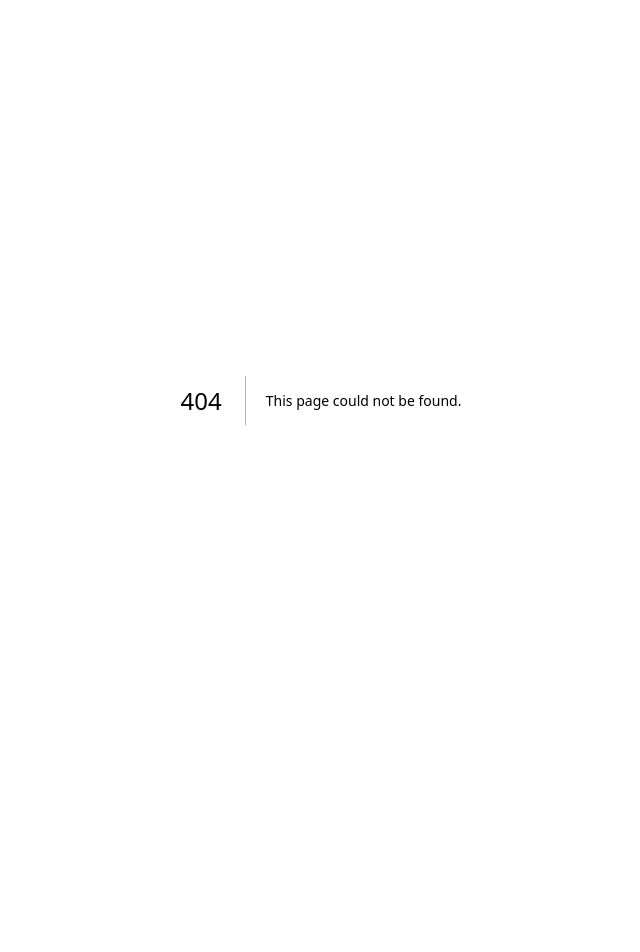
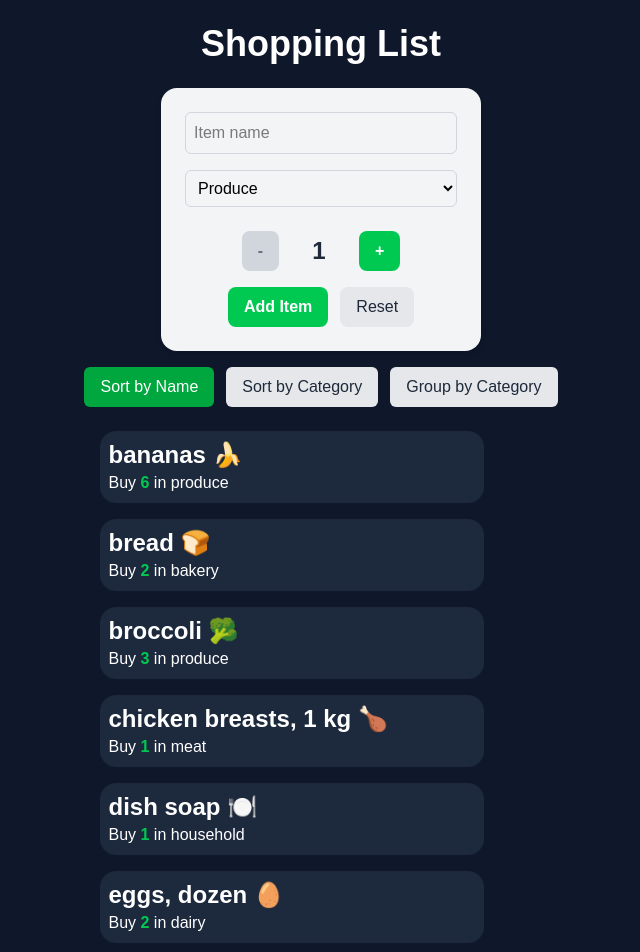
Before and after one commit to itzaidan/cprg306-assignments, a Next.js app: page /week-7 in a window 1280 px wide. Before the commit this address had no page. Shown: the top 952 px of the page, without its empty margins (319-959 px from the left). Before the commit the page ends 800 px from the top, so only its background shows below. Built offline with nearby package versions, Linux system fonts and the light colour scheme.

Commit message:
feat: week 7 add item to shopping list

```diff
--- a/app/page.js
+++ b/app/page.js
@@ -14,6 +14,7 @@ export default function Home() {
       <br />
       <Link href="/week-6">Week 6</Link>
       <br />
+      <Link href="/week-7">Week 7</Link>
     </main>
   );
 }
--- /dev/null
+++ b/app/week-7/item-list.js
@@ -0,0 +1,97 @@
+"use client";
+import { useState } from "react";
+import Item from "./item";
+
+export default function ItemList({ items = [] }) {
+  const [sortBy, setSortBy] = useState("name");
+  let content;
+
+  if (sortBy === "grouped") {
+    const grouped = items.reduce((acc, item) => {
+      const category = item.category;
+      if (!acc[category]) acc[category] = [];
+      acc[category].push(item);
+      return acc;
+    }, {});
+
+    const sortedCategories = Object.keys(grouped).sort();
+
+    content = sortedCategories.map((category) => {
+      const itemsCopy = [...grouped[category]];
+      const itemsSorted = itemsCopy.sort((a, b) =>
+        a.name.localeCompare(b.name)
+      );
+      return (
+        <div key={category} className="mb-4">
+          <h2 className="text-lg font-semibold capitalize mb-2">{category}</h2>
+          <ul className="space-y-2">
+            {itemsSorted.map((item) => (
+              <li key={item.id}>
+                <Item {...item} />
+              </li>
+            ))}
+          </ul>
+        </div>
+      );
+    });
+  } else {
+    const sortedItems = [...items].sort((a, b) => {
+      if (sortBy === "name") {
+        return a.name.localeCompare(b.name);
+      } else if (sortBy === "category") {
+        return a.category.localeCompare(b.category);
+      }
+      return 0;
+    });
+
+    content = (
+      <ul className="space-y-2">
+        {sortedItems.map((item) => (
+          <li key={item.id}>
+            <Item {...item} />
+          </li>
+        ))}
+      </ul>
+    );
+  }
+
+  return (
+    <div className="p-4">
+      <div className="flex flex-wrap gap-3 mb-6">
+        <button
+          onClick={() => setSortBy("name")}
+          className={`px-4 py-2 rounded-md font-medium transition-colors duration-200 ${
+            sortBy === "name"
+              ? "bg-green-600 text-white"
+              : "bg-gray-200 text-gray-800 hover:bg-gray-300"
+          }`}
+        >
+          Sort by Name
+        </button>
+
+        <button
+          onClick={() => setSortBy("category")}
+          className={`px-4 py-2 rounded-md font-medium transition-colors duration-200 ${
+            sortBy === "category"
+              ? "bg-green-600 text-white"
+              : "bg-gray-200 text-gray-800 hover:bg-gray-300"
+          }`}
+        >
+          Sort by Category
+        </button>
+
+        <button
+          onClick={() => setSortBy("grouped")}
+          className={`px-4 py-2 rounded-md font-medium transition-colors duration-200 ${
+            sortBy === "grouped"
+              ? "bg-green-600 text-white"
+              : "bg-gray-200 text-gray-800 hover:bg-gray-300"
+          }`}
+        >
+          Group by Category
+        </button>
+      </div>
+      {content}
+    </div>
+  );
+}
--- /dev/null
+++ b/app/week-7/item.js
@@ -0,0 +1,8 @@
+export default function Item({ name, quantity, category }) {
+    return (
+        <div className="p-2 m-4 bg-slate-800 max-w-sm rounded-2xl">
+            <h2 className="font-bold text-2xl">{name}</h2>
+            <p>Buy <span className="font-bold text-green-500">{quantity}</span> in {category}</p>
+        </div>
+    );
+}
--- /dev/null
+++ b/app/week-7/items.json
@@ -0,0 +1,74 @@
+[
+  {
+    "id": "1h2GJKH12gkHG31h1H",
+    "name": "milk, 4 L 🥛",
+    "quantity": 1,
+    "category": "dairy"
+  },
+  {
+    "id": "2KJH3k2j3H1k2J3K1H",
+    "name": "bread 🍞",
+    "quantity": 2,
+    "category": "bakery"
+  },
+  {
+    "id": "3h2KJH3k2j3H1k2J3",
+    "name": "eggs, dozen 🥚",
+    "quantity": 2,
+    "category": "dairy"
+  },
+  {
+    "id": "4k2J3K1H2GJKH12gk",
+    "name": "bananas 🍌",
+    "quantity": 6,
+    "category": "produce"
+  },
+  {
+    "id": "5H1h1H2KJH3k2j3H",
+    "name": "broccoli 🥦",
+    "quantity": 3,
+    "category": "produce"
+  },
+  {
+    "id": "6H1k2J3K1H2GJKH1",
+    "name": "chicken breasts, 1 kg 🍗",
+    "quantity": 1,
+    "category": "meat"
+  },
+  {
+    "id": "7gkHG31h1H2KJH3k",
+    "name": "pasta sauce 🍝",
+    "quantity": 3,
+    "category": "canned goods"
+  },
+  {
+    "id": "8j3H1k2J3K1H2GJK",
+    "name": "spaghetti, 454 g 🍝",
+    "quantity": 2,
+    "category": "dry goods"
+  },
+  {
+    "id": "9H12gkHG31h1H2KJ",
+    "name": "toilet paper, 12 pack 🧻",
+    "quantity": 1,
+    "category": "household"
+  },
+  {
+    "id": "10H3k2j3H1k2J3K1",
+    "name": "paper towels, 6 pack",
+    "quantity": 1,
+    "category": "household"
+  },
+  {
+    "id": "11k2J3K1H2GJKH12",
+    "name": "dish soap 🍽️",
+    "quantity": 1,
+    "category": "household"
+  },
+  {
+    "id": "12GJKH12gkHG31h1",
+    "name": "hand soap 🧼",
+    "quantity": 4,
+    "category": "household"
+  }
+]
--- /dev/null
+++ b/app/week-7/new-item.js
@@ -0,0 +1,114 @@
+"use client";
+import { useState } from "react";
+
+export default function NewItem({ onAddItem }) {
+  const [quantity, setQuantity] = useState(1);
+  const [name, setName] = useState("");
+  const [category, setCategory] = useState("produce");
+
+  const increment = () => {
+    setQuantity((prev) => (prev < 20 ? prev + 1 : prev));
+  };
+
+  const decrement = () => {
+    setQuantity((prev) => (prev > 1 ? prev - 1 : prev));
+  };
+
+  const reset = () => {
+    setQuantity(1);
+    setName("");
+    setCategory("produce");
+  };
+
+  const handleSubmit = (e) => {
+    e.preventDefault();
+    const id =
+      Date.now().toString(36) + Math.random().toString(36).substring(2, 9);
+    const item = { id, name, quantity, category };
+    if (typeof onAddItem === "function") onAddItem(item);
+    reset();
+  };
+
+  return (
+    <div className="flex flex-col items-center gap-4 p-6 bg-gray-100 rounded-2xl shadow-md w-80 mx-auto">
+      <form
+        onSubmit={handleSubmit}
+        className="w-full flex flex-col items-center gap-4"
+      >
+        <input
+          required
+          type="text"
+          value={name}
+          onChange={(e) => setName(e.target.value)}
+          placeholder="Item name"
+          className="w-full p-2 rounded-md border border-gray-300 text-black"
+        />
+
+        <select
+          value={category}
+          onChange={(e) => setCategory(e.target.value)}
+          className="w-full p-2 rounded-md border border-gray-300 text-black"
+        >
+          <option value="produce">Produce</option>
+          <option value="dairy">Dairy</option>
+          <option value="bakery">Bakery</option>
+          <option value="meat">Meat</option>
+          <option value="household">Household</option>
+          <option value="dry goods">Dry Goods</option>
+          <option value="canned goods">Canned Goods</option>
+          <option value="frozen foods">Frozen Foods</option>
+          <option value="beverages">Beverages</option>
+          <option value="snacks">Snacks</option>
+        </select>
+
+        <div className="flex items-center justify-center gap-4 mt-2">
+          <button
+            type="button"
+            onClick={decrement}
+            disabled={quantity === 1}
+            className={`px-4 py-2 rounded-lg font-bold transition ${
+              quantity === 1
+                ? "bg-gray-300 text-gray-500 cursor-not-allowed"
+                : "bg-red-500 hover:bg-red-600 text-white"
+            }`}
+          >
+            -
+          </button>
+
+          <span className="text-2xl font-semibold text-gray-800 w-12 text-center">
+            {quantity}
+          </span>
+
+          <button
+            type="button"
+            onClick={increment}
+            disabled={quantity === 20}
+            className={`px-4 py-2 rounded-lg font-bold transition ${
+              quantity === 20
+                ? "bg-gray-300 text-gray-500 cursor-not-allowed"
+                : "bg-green-500 hover:bg-green-600 text-white"
+            }`}
+          >
+            +
+          </button>
+        </div>
+
+        <div className="flex gap-3">
+          <button
+            type="submit"
+            className="px-4 py-2 rounded-lg bg-green-500 text-white font-semibold hover:bg-green-700 transition-colors duration-200"
+          >
+            Add Item
+          </button>
+          <button
+            type="button"
+            onClick={reset}
+            className="px-4 py-2 rounded-lg bg-gray-200 text-gray-800 hover:bg-red-500 transition-colors duration-200 hover:text-white"
+          >
+            Reset
+          </button>
+        </div>
+      </form>
+    </div>
+  );
+}
--- /dev/null
+++ b/app/week-7/page.js
@@ -0,0 +1,22 @@
+"use client";
+
+import { useState } from "react";
+import ItemList from "./item-list";
+import NewItem from "./new-item";
+import itemsData from "./items.json";
+
+export default function Page() {
+  const [items, setItems] = useState(itemsData);
+
+  const handleAddItem = (newItem) => {
+    setItems((prev) => [{ id: Date.now().toString(), ...newItem }, ...prev]);
+  };
+
+  return (
+    <main className="min-h-screen bg-slate-900 text-white flex flex-col items-center p-6">
+      <h1 className="text-4xl font-bold mb-6">Shopping List</h1>
+      <NewItem onAddItem={handleAddItem} />
+      <ItemList items={items} />
+    </main>
+  );
+}
```
